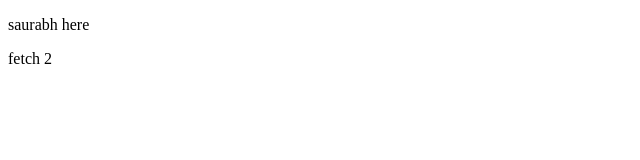
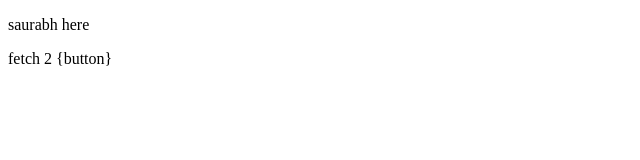
Before and after one commit to SaurabhPrajapati21/Local-repo-for-git, a plain HTML site: page index.html in a window 1280 px wide. Shown: the full height of the page, 0-640 px from the left. Drawn offline with Linux system fonts and the light colour scheme.

Commit message:
add new btn

```diff
--- a/index.html
+++ b/index.html
@@ -7,7 +7,9 @@
 </head>
 <body>
     <p>saurabh here</p>
-    <p>fetch 2</p>
+    <p>fetch 2 {button}</p>
+
+
 
 </body>
 </html>
```
